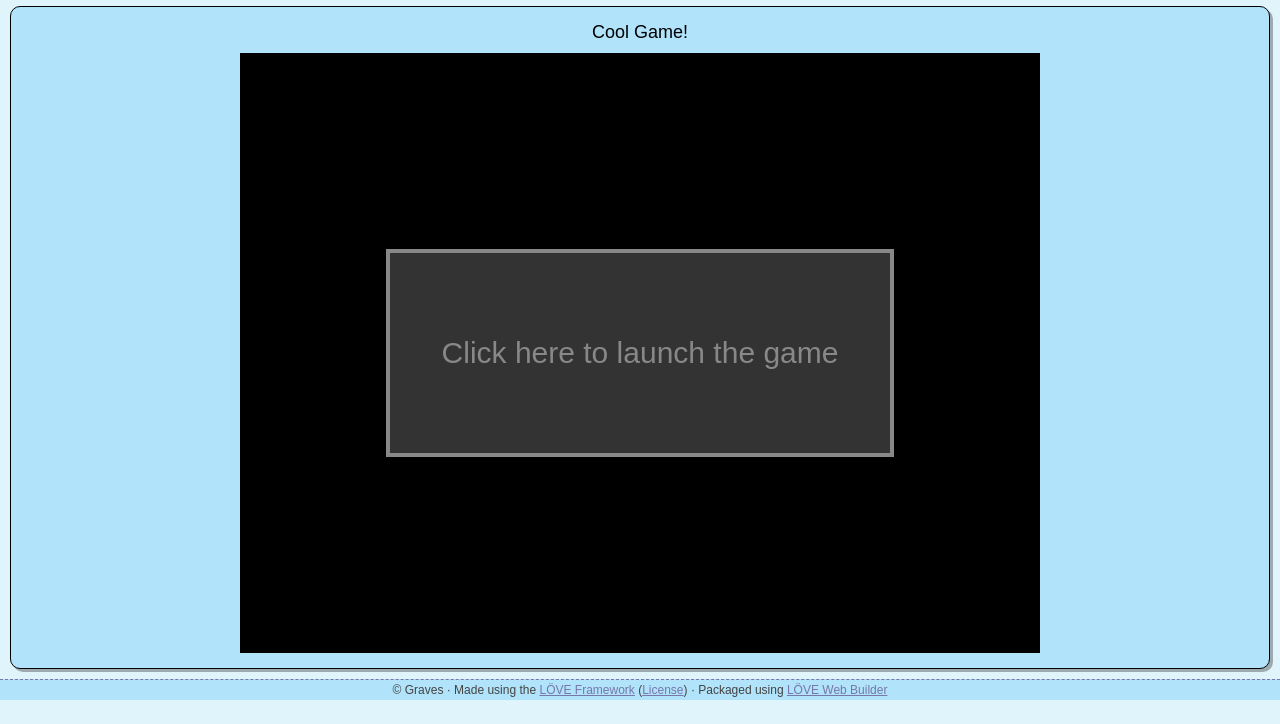
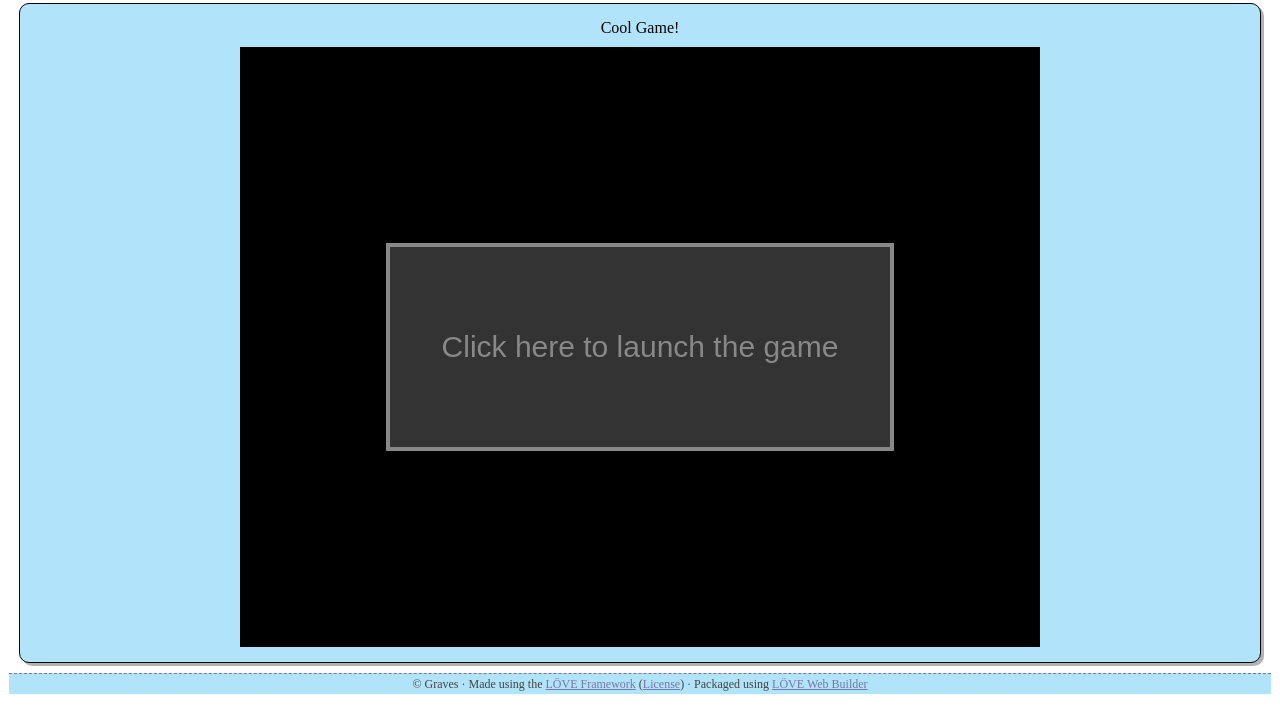
Before and after one commit to gravestron/gravesprojects, a plain HTML site: page game.html in a window 1280 px wide. Shown: the part 115-839 px from the top of the page. Before the commit the page ends 815 px from the top, so only its background shows below. Drawn offline with Linux system fonts and the light colour scheme.

Commit message:
Update game.html

```diff
--- a/game.html
+++ b/game.html
@@ -6,13 +6,7 @@
 	<title>Fun Game!</title>
 	<style type="text/css">
 html, body
-{
-	background-color: #e0f4fc;
-	margin: 0;
-	height: 100%;
-	font-family: sans-serif;
-	font-size: 18px;
-}
+
 #wrapper
 {
 	margin: 0 0 -21px;
```
